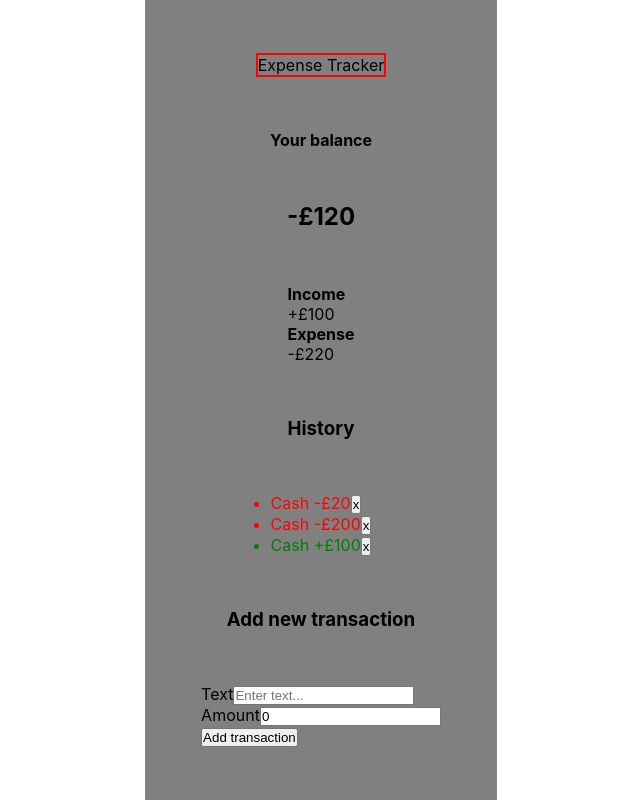
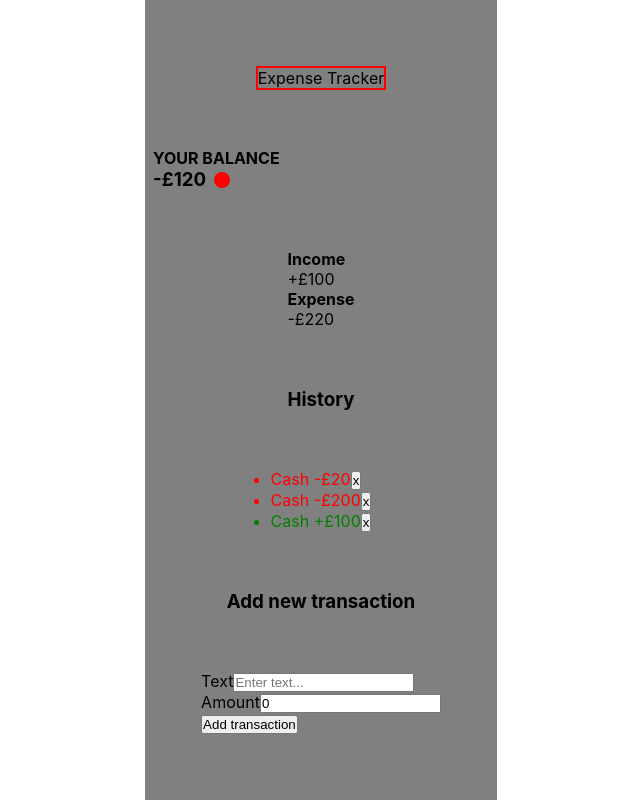
Before and after one commit to 21ciprian/expense-tracker, a React (Create React App) app: page / in a window 1280 px wide. Shown: the whole page, without its empty margins (319-959 px from the left). Built offline with nearby package versions, Linux system fonts and the light colour scheme.

Commit message:
Styled balance

```diff
--- a/src/components/App/App.css
+++ b/src/components/App/App.css
@@ -6,5 +6,6 @@
 	justify-content: space-evenly;
 	align-items: center;
 	margin: auto;
+	padding: 0.5rem;
 	background-color: grey;
 }
--- a/src/components/Balance/Balance.module.css
+++ b/src/components/Balance/Balance.module.css
@@ -0,0 +1,22 @@
+.balance {
+	width: 100%;
+	text-transform: uppercase;
+}
+h1 {
+	display: flex;
+	justify-content: flex-start;
+	align-items: center;
+}
+.minus,
+.plus {
+	width: 1rem;
+	height: 1rem;
+	border-radius: 50%;
+	margin-left: 0.5rem;
+}
+.minus {
+	background-color: red;
+}
+.plus {
+	background-color: green;
+}
--- a/src/components/Balance/index.tsx
+++ b/src/components/Balance/index.tsx
@@ -8,12 +8,16 @@ function Balance() {
 	const total = amounts?.reduce((acc, amount) => acc + amount, 0).toFixed(2)
 	const sign = Number(total) < 0 ? '-' : '+'
 	return (
-		<>
+		<section className={styles.balance}>
 			<h4>Your balance</h4>
-			<h1 className={styles.balance}>
+			<h1>
 				{sign}£{Math.abs(Number(total))}
+				<div
+					className={
+						Number(total) < 0 ? `${styles.minus}` : `${styles.plus}`
+					}></div>
 			</h1>
-		</>
+		</section>
 	)
 }
 
```
